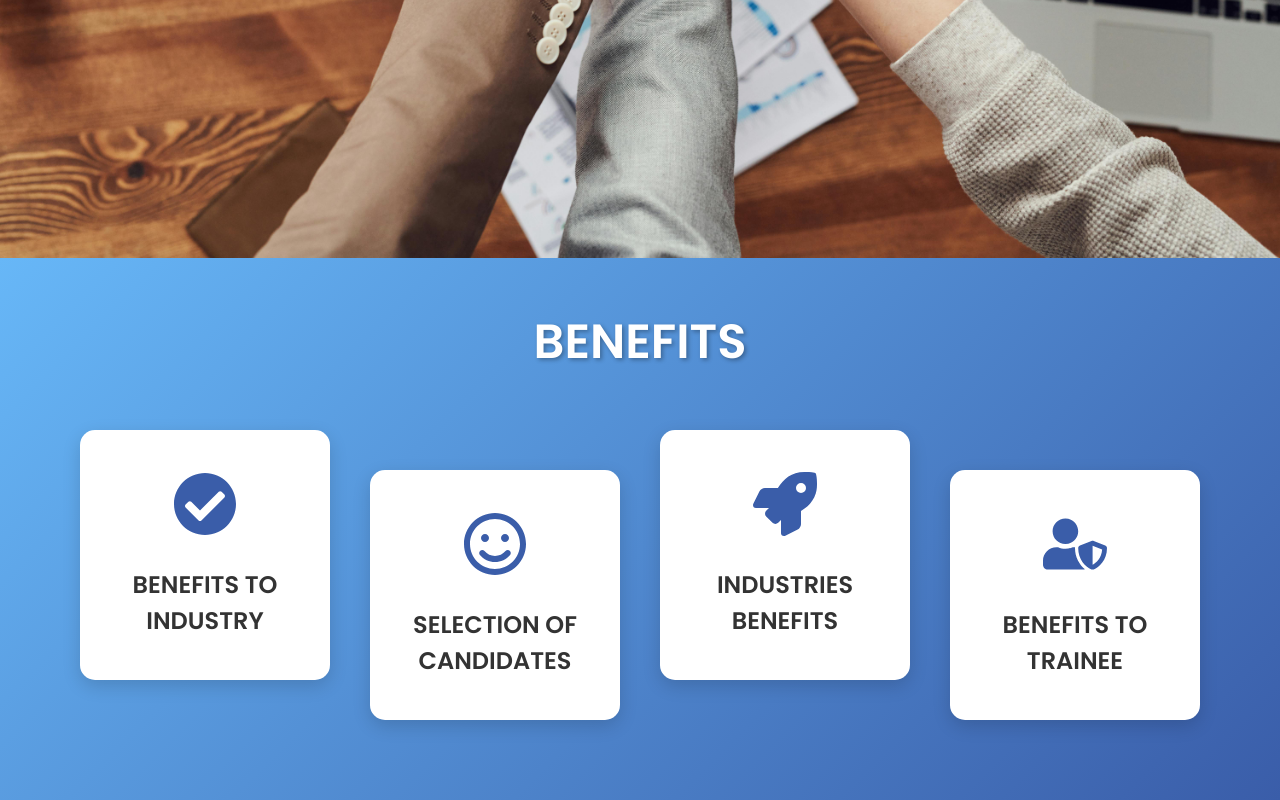
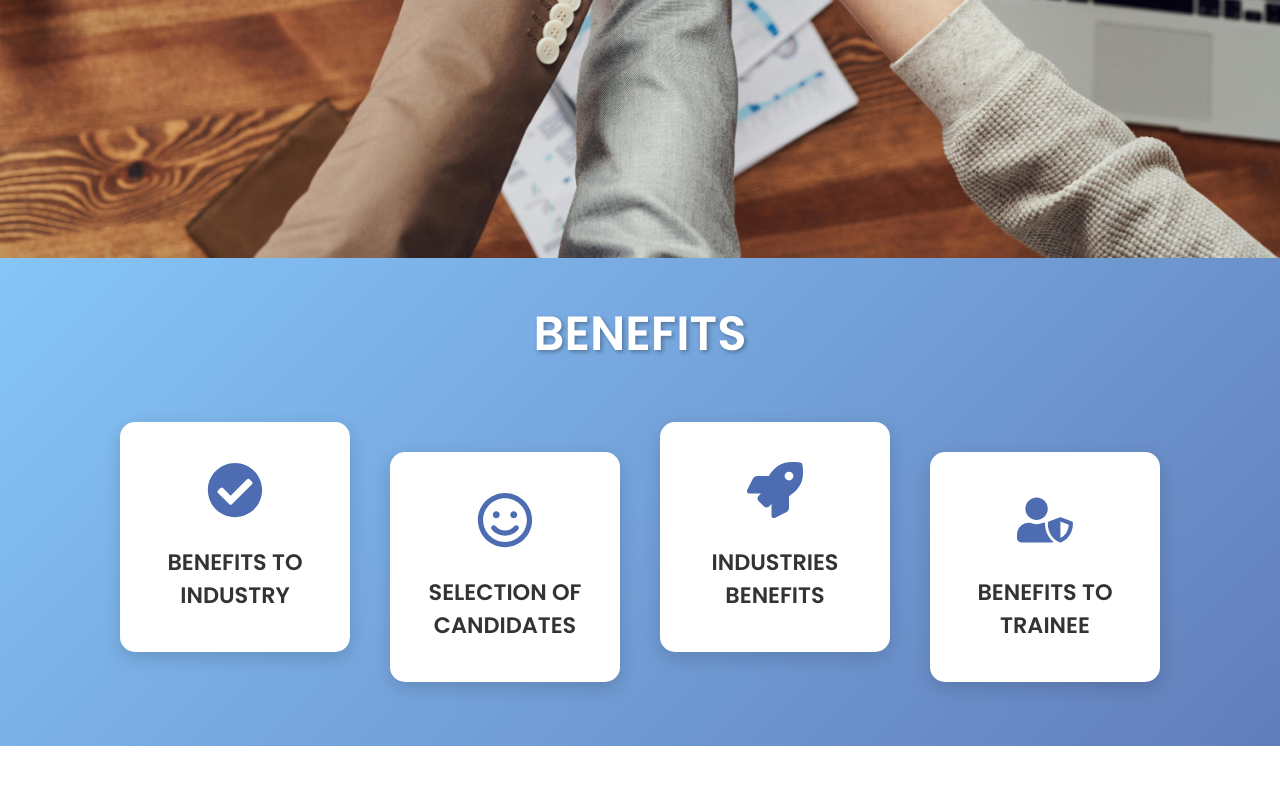
Before and after one commit to GAVINESHWAR/UNIVOC, a React (Create React App) app in the folder client/: page / in a window 1280 px wide. Shown: the part 6910-7710 px from the top of the page. After the commit the page ends 7656 px from the top, so only its background shows below. Built offline with nearby package versions, Linux system fonts and the light colour scheme.

Commit message:
updated benefits css

```diff
--- a/client/src/components/benefit/Benefit.css
+++ b/client/src/components/benefit/Benefit.css
@@ -2,8 +2,8 @@
 .benefit-section {
   width: 100%;
   height: auto;
-  padding: 3rem 0 5rem 0;
-  background: linear-gradient(135deg, #67b7f7, #3a5da9); /* Gradient blue background */
+  padding: 2.5rem 0 4rem 0; /* Reduced padding for a smaller height */
+  background: linear-gradient(135deg, rgba(103, 183, 247, 0.8), rgba(58, 93, 169, 0.8)); /* Lighter, semi-transparent gradient */
   display: flex;
   flex-direction: column;
   align-items: center;
@@ -37,8 +37,8 @@
   background-color: white;
   border-radius: 15px;
   padding: 30px;
-  height: 250px; /* Adjusted height */
-  width: 250px; /* Adjusted width */
+  height: 230px; /* Reduced height */
+  width: 230px; /* Reduced width */
   cursor: pointer;
   transition: transform 0.3s ease-in-out, box-shadow 0.3s ease, border-radius 0.3s ease;
   box-shadow: 0 6px 18px rgba(0, 0, 0, 0.15); /* Soft shadow effect */
@@ -53,15 +53,15 @@
 
 /* Card Hover Effect - Increased scaling */
 .benefit-card:hover {
-  transform: translateY(-20px) scale(1.15); /* Increased scale for better visibility */
-  box-shadow: 0 12px 24px rgba(0, 0, 0, 0.25); /* Darker and larger shadow */
-  border-radius: 20px; /* Smoother, more modern round corners */
+  transform: translateY(-15px) scale(1.1); /* Reduced scale for subtle hover effect */
+  box-shadow: 0 10px 20px rgba(0, 0, 0, 0.25); /* Softer, larger shadow */
+  border-radius: 18px; /* Smoother, modern round corners */
   z-index: 10; /* Bring the hovered card above the others */
 }
 
 /* Icon Container */
 .benefit-icon-container {
-  margin-bottom: 15px;
+  margin-bottom: 12px; /* Slightly reduced margin */
   display: flex;
   justify-content: center;
   align-items: center;
@@ -69,21 +69,21 @@
 
 /* Benefit Icons */
 .benefit-icon {
-  font-size: 4em; /* Adjusted size */
-  color: #3a5da9; /* Navy-like color for icons */
+  font-size: 3.5em; /* Reduced size */
+  color: rgba(58, 93, 169, 0.9); /* Softer navy color */
   transition: transform 0.3s ease;
 }
 
 /* Hover effect on the icon */
 .benefit-card:hover .benefit-icon {
-  transform: rotate(10deg); /* Subtle rotation effect on hover */
-  color: #67b7f7; /* Icon color changes on hover */
+  transform: rotate(5deg); /* Subtle rotation effect */
+  color: rgba(103, 183, 247, 1); /* Softer blue on hover */
 }
 
 /* Card Title */
 .benefit-card h3 {
   color: #333;
-  font-size: 1.5rem; /* Adjusted font size */
+  font-size: 1.4rem; /* Slightly reduced font size */
   font-weight: bold;
   margin-top: 1rem;
   transition: color 0.3s ease;
@@ -91,16 +91,16 @@
 
 /* Hover effect on card title */
 .benefit-card:hover h3 {
-  color: #67b7f7; /* Change text color when hovering */
+  color: rgba(103, 183, 247, 1); /* Change text color on hover */
 }
 
 /* Sinusoidal Effect for Card Layout */
 .benefits-container .benefit-card:nth-child(2),
 .benefits-container .benefit-card:nth-child(4) {
-  margin-top: 40px; /* Create more space for the 2nd and 4th cards */
+  margin-top: 30px; /* Reduced margin for better alignment */
 }
 
 .benefits-container .benefit-card:nth-child(1),
 .benefits-container .benefit-card:nth-child(3) {
-  margin-bottom: 30px; /* Create more space for the 1st and 3rd cards */
+  margin-bottom: 20px; /* Reduced margin for better alignment */
 }
```
